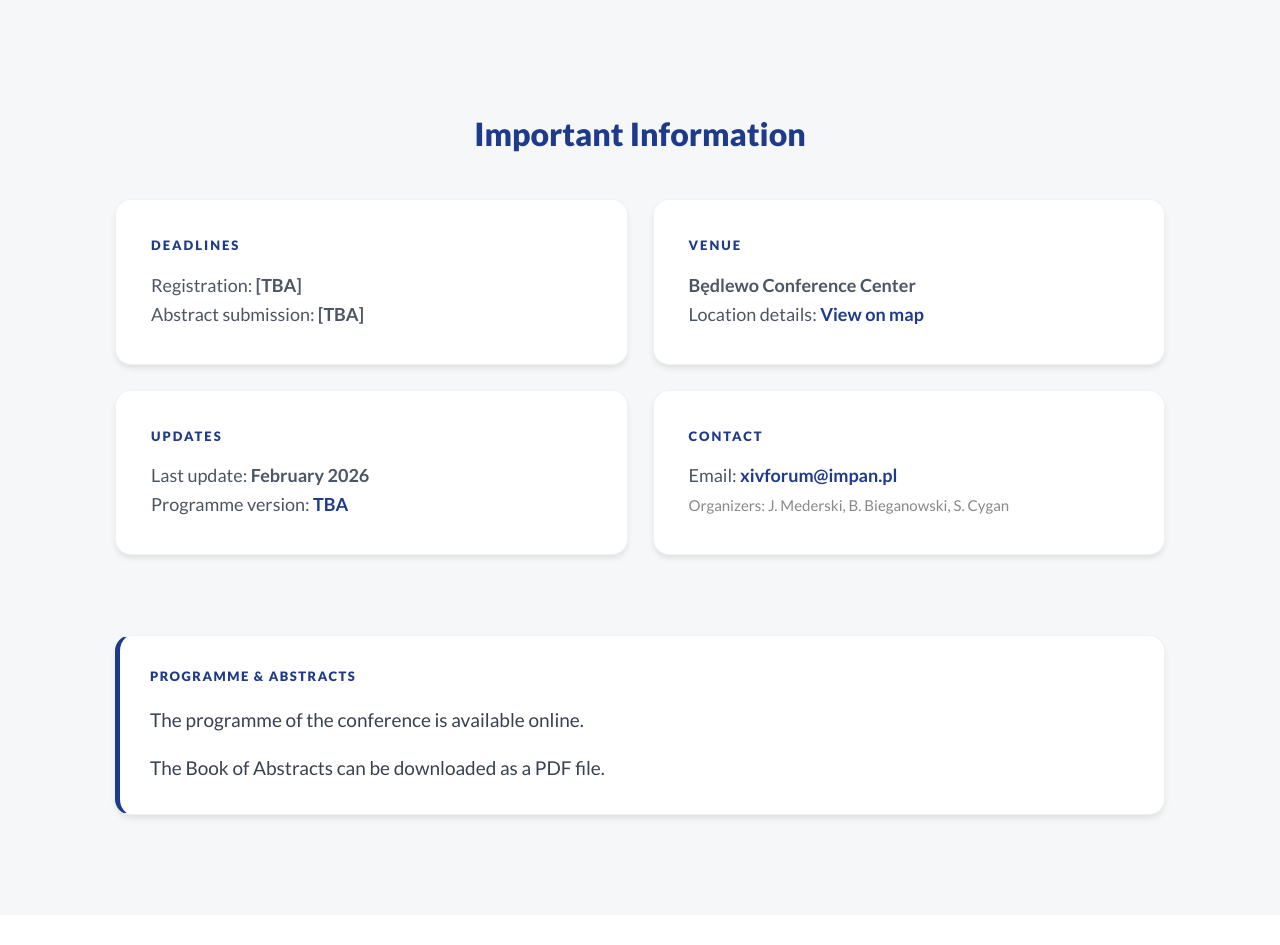
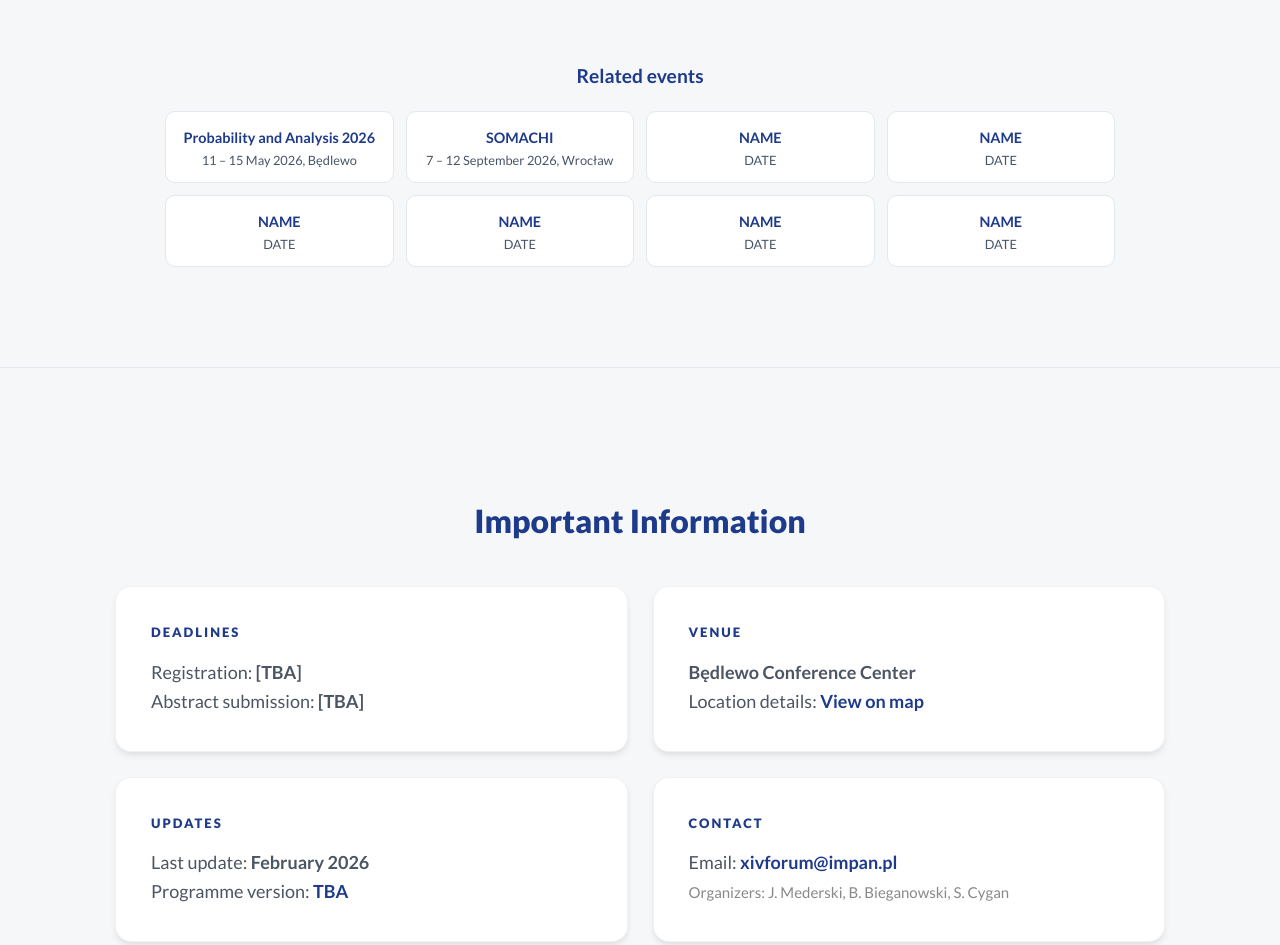
Before and after one commit to xivforum-maker/XIVFPDE, a plain HTML site: page index.html in a window 1280 px wide. Shown: the part 1400-2345 px from the top of the page. Drawn offline with Linux system fonts and the light colour scheme.

Commit message:
LinksDatesMinor

```diff
--- a/index.html
+++ b/index.html
@@ -206,8 +206,93 @@
                 <a href="registration.html" class="btn btn-solid">Register</a>
                 <a href="program.html" class="btn btn-outline">Submit abstract</a>
             </div>
+
+            <div style="margin-top: 180px;">
+                <h3 style="font-size: 1.2rem; margin-bottom: 20px; color: #1E3A8A;">
+                    Related events
+                </h3>
+
+                <div style="display: grid; grid-template-columns: repeat(4, 1fr); gap: 12px;">
+
+                    <div style="background: white; border: 1px solid #e2e8f0; padding: 12px 14px; border-radius: 10px;">
+                        <a href="https://panda2026.pwr.edu.pl/" target="_blank" style="font-weight: 600; text-decoration: none; color: #1E3A8A; font-size: 0.9rem;">
+                            Probability and Analysis 2026
+                        </a>
+                        <div style="font-size: 0.8rem; color: #475569;">
+                            11 – 15 May 2026, Będlewo
+                        </div>
+                    </div>
+
+                    <div style="background: white; border: 1px solid #e2e8f0; padding: 12px 14px; border-radius: 10px;">
+                        <a href="http://somachi-ptm.pwr.edu.pl/" target="_blank" style="font-weight: 600; text-decoration: none; color: #1E3A8A; font-size: 0.9rem;">
+                            SOMACHI
+                        </a>
+                        <div style="font-size: 0.8rem; color: #475569;">
+                            7 – 12 September 2026, Wrocław
+                        </div>
+                    </div>
+
+                    <div style="background: white; border: 1px solid #e2e8f0; padding: 12px 14px; border-radius: 10px;">
+                        <a href="" target="_blank" style="font-weight: 600; text-decoration: none; color: #1E3A8A; font-size: 0.9rem;">
+                            NAME
+                        </a>
+                        <div style="font-size: 0.8rem; color: #475569;">
+                             DATE
+                        </div>
+                    </div>
+
+                    <div style="background: white; border: 1px solid #e2e8f0; padding: 12px 14px; border-radius: 10px;">
+                        <a href="" target="_blank" style="font-weight: 600; text-decoration: none; color: #1E3A8A; font-size: 0.9rem;">
+                            NAME
+                        </a>
+                        <div style="font-size: 0.8rem; color: #475569;">
+                             DATE
+                        </div>
+                    </div>
+
+                    <div style="background: white; border: 1px solid #e2e8f0; padding: 12px 14px; border-radius: 10px;">
+                        <a href="" target="_blank" style="font-weight: 600; text-decoration: none; color: #1E3A8A; font-size: 0.9rem;">
+                            NAME
+                        </a>
+                        <div style="font-size: 0.8rem; color: #475569;">
+                             DATE
+                        </div>
+                    </div>
+
+                    <div style="background: white; border: 1px solid #e2e8f0; padding: 12px 14px; border-radius: 10px;">
+                        <a href="" target="_blank" style="font-weight: 600; text-decoration: none; color: #1E3A8A; font-size: 0.9rem;">
+                            NAME
+                        </a>
+                        <div style="font-size: 0.8rem; color: #475569;">
+                             DATE
+                        </div>
+                    </div>
+
+                    <div style="background: white; border: 1px solid #e2e8f0; padding: 12px 14px; border-radius: 10px;">
+                        <a href="" target="_blank" style="font-weight: 600; text-decoration: none; color: #1E3A8A; font-size: 0.9rem;">
+                            NAME
+                        </a>
+                        <div style="font-size: 0.8rem; color: #475569;">
+                             DATE
+                        </div>
+                    </div>
+
+                    <div style="background: white; border: 1px solid #e2e8f0; padding: 12px 14px; border-radius: 10px;">
+                        <a href="" target="_blank" style="font-weight: 600; text-decoration: none; color: #1E3A8A; font-size: 0.9rem;">
+                            NAME
+                        </a>
+                        <div style="font-size: 0.8rem; color: #475569;">
+                             DATE
+                        </div>
+                    </div>
+
+                </div>
+            </div>
+
         </div>
     </section>
+
+
 
 
 
@@ -224,7 +309,7 @@
 
                 <div class="card" style="box-shadow: 0 4px 6px -1px rgba(0,0,0,0.1); border-radius: 16px; border: 1px solid rgba(0,0,0,0.05); background: white;">
                     <h4>Venue</h4>
-                    <p><b>Będlewo Conference Center</b><br>Location details: <a href="https://www.impan.pl/en/centres/bedlewo/location" target="_blank">View on map</a></p>
+                    <p><b>Będlewo Conference Center</b><br>Location details: <a href="https://www.google.com/maps/place/Pa%C5%82ac+Potockich+B%C4%99dlewo/@52.2357476,16.7268353,17z/data=!4m9!3m8!1s0x47044cfea71ce475:0x981c4c654fa2c08c!5m2!4m1!1i2!8m2!3d52.2357443!4d16.7294102!16s%2Fg%2F121qyrzx?entry=ttu&g_ep=EgoyMDI2MDIwNC4wIKXMDSoASAFQAw%3D%3D" target="_blank">View on map</a></p>
                 </div>
 
                 <div class="card" style="box-shadow: 0 4px 6px -1px rgba(0,0,0,0.1); border-radius: 16px; border: 1px solid rgba(0,0,0,0.05); background: white;">
@@ -241,8 +326,8 @@
 
             <div class="footer-links" style="box-shadow: 0 4px 6px -1px rgba(0,0,0,0.1); border-radius: 16px; border: 1px solid rgba(0,0,0,0.05); background: white; padding: 30px; border-left: 5px solid var(--primary-blue); margin-top: 0;">
                 <h4 style="margin-top: 0; color: var(--primary-blue); font-size: 13px; letter-spacing: 1.5px; text-transform: uppercase; font-weight: 900; margin-bottom: 15px;">Programme & Abstracts</h4>
-                <p style="margin-bottom: 10px;">The programme of the conference is available online.</p>
-                <p style="margin-bottom: 0;">The Book of Abstracts can be downloaded as a PDF file.</p>
+                <p style="margin-bottom: 10px;">The programme of the conference will be available online.</p>
+                <p style="margin-bottom: 0;">The Book of Abstracts will be available as a PDF file.</p>
             </div>
         </div>
     </section>
```
Also changed, not shown: registration.html (+1 -1 lines).
